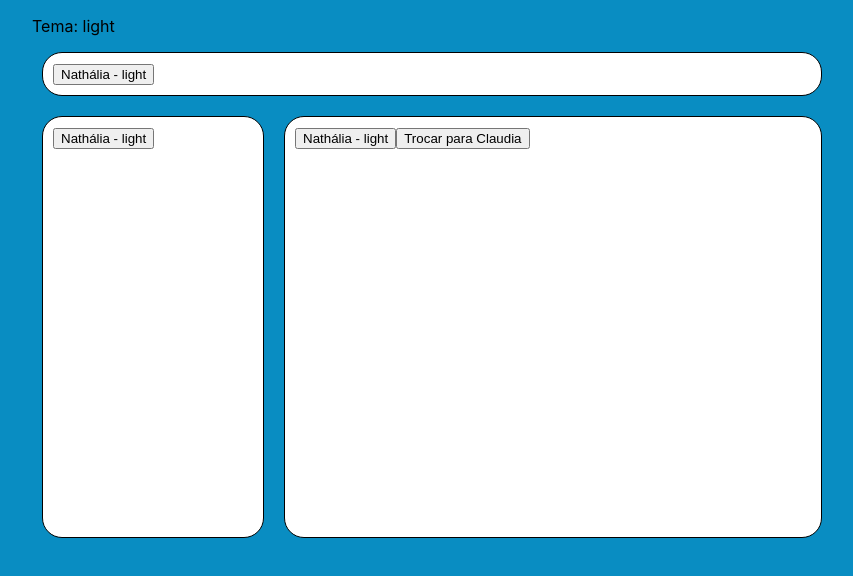
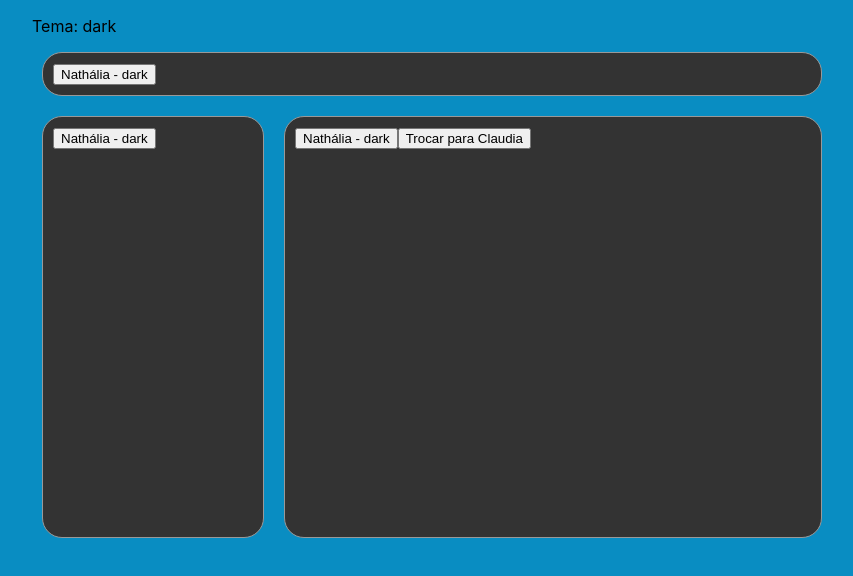
Before and after one commit to nathaliaveneziano/b7web, a React (Create React App) app in the folder reactjs/context-react/: page / in a window 1280 px wide. Shown: the top 576 px of the page, without its empty margins (208-1061 px from the left). Built offline with nearby package versions, Linux system fonts and the light colour scheme.

Commit message:
ContextAPI - Acessando Contexto com Hooks

```diff
--- a/reactjs/context-react/src/App.js
+++ b/reactjs/context-react/src/App.js
@@ -13,7 +13,7 @@ function App() {
 	const [userEmail, setUserEmail] = useState('nath@test.com');
 
 	return (
-		<ThemeContext.Provider value="light">
+		<ThemeContext.Provider value="dark">
 			<UserContext.Provider value={{ name: userName, email: userEmail }}>
 				<div className="container">
 					<ThemeContext.Consumer>
--- a/reactjs/context-react/src/components/Body.js
+++ b/reactjs/context-react/src/components/Body.js
@@ -1,20 +1,19 @@
+import { useContext } from 'react';
 import Botao from './Botao';
 import ThemeContext from '../contexts/ThemeContext';
 
 const Body = (props) => {
+	const theme = useContext(ThemeContext);
+
 	const handleButton = () => {
 		props.setUserName('Claudia');
 	};
 
 	return (
-		<ThemeContext.Consumer>
-			{(value) => (
-				<article className={`box theme-${value}`}>
-					<Botao />
-					<button onClick={handleButton}>Trocar para Claudia</button>
-				</article>
-			)}
-		</ThemeContext.Consumer>
+		<article className={`box theme-${theme}`}>
+			<Botao />
+			<button onClick={handleButton}>Trocar para Claudia</button>
+		</article>
 	);
 };
 
--- a/reactjs/context-react/src/components/Botao.js
+++ b/reactjs/context-react/src/components/Botao.js
@@ -1,18 +1,17 @@
+import { useContext } from 'react';
+
 import UserContext from '../contexts/UserContext';
 import ThemeContext from '../contexts/ThemeContext';
 
-const Botao = () => (
-	<UserContext.Consumer>
-		{(value) => (
-			<ThemeContext.Consumer>
-				{(themeValue) => (
-					<button>
-						{value.name} - {themeValue}
-					</button>
-				)}
-			</ThemeContext.Consumer>
-		)}
-	</UserContext.Consumer>
-);
+const Botao = () => {
+	const theme = useContext(ThemeContext);
+	const user = useContext(UserContext);
+
+	return (
+		<button>
+			{user.name} - {theme}
+		</button>
+	);
+};
 
 export default Botao;
--- a/reactjs/context-react/src/components/Header.js
+++ b/reactjs/context-react/src/components/Header.js
@@ -1,14 +1,15 @@
+import { useContext } from 'react';
 import Botao from './Botao';
 import ThemeContext from '../contexts/ThemeContext';
 
-const Header = () => (
-	<ThemeContext.Consumer>
-		{(value) => (
-			<header className={`box theme-${value}`}>
-				<Botao />
-			</header>
-		)}
-	</ThemeContext.Consumer>
-);
+const Header = () => {
+	const theme = useContext(ThemeContext);
+
+	return (
+		<header className={`box theme-${theme}`}>
+			<Botao />
+		</header>
+	);
+};
 
 export default Header;
--- a/reactjs/context-react/src/components/Menu.js
+++ b/reactjs/context-react/src/components/Menu.js
@@ -1,14 +1,15 @@
+import { useContext } from 'react';
 import Botao from './Botao';
 import ThemeContext from '../contexts/ThemeContext';
 
-const Menu = () => (
-	<ThemeContext.Consumer>
-		{(value) => (
-			<aside className={`box theme-${value}`}>
-				<Botao />
-			</aside>
-		)}
-	</ThemeContext.Consumer>
-);
+const Menu = () => {
+	const theme = useContext(ThemeContext);
+
+	return (
+		<aside className={`box theme-${theme}`}>
+			<Botao />
+		</aside>
+	);
+};
 
 export default Menu;
```
